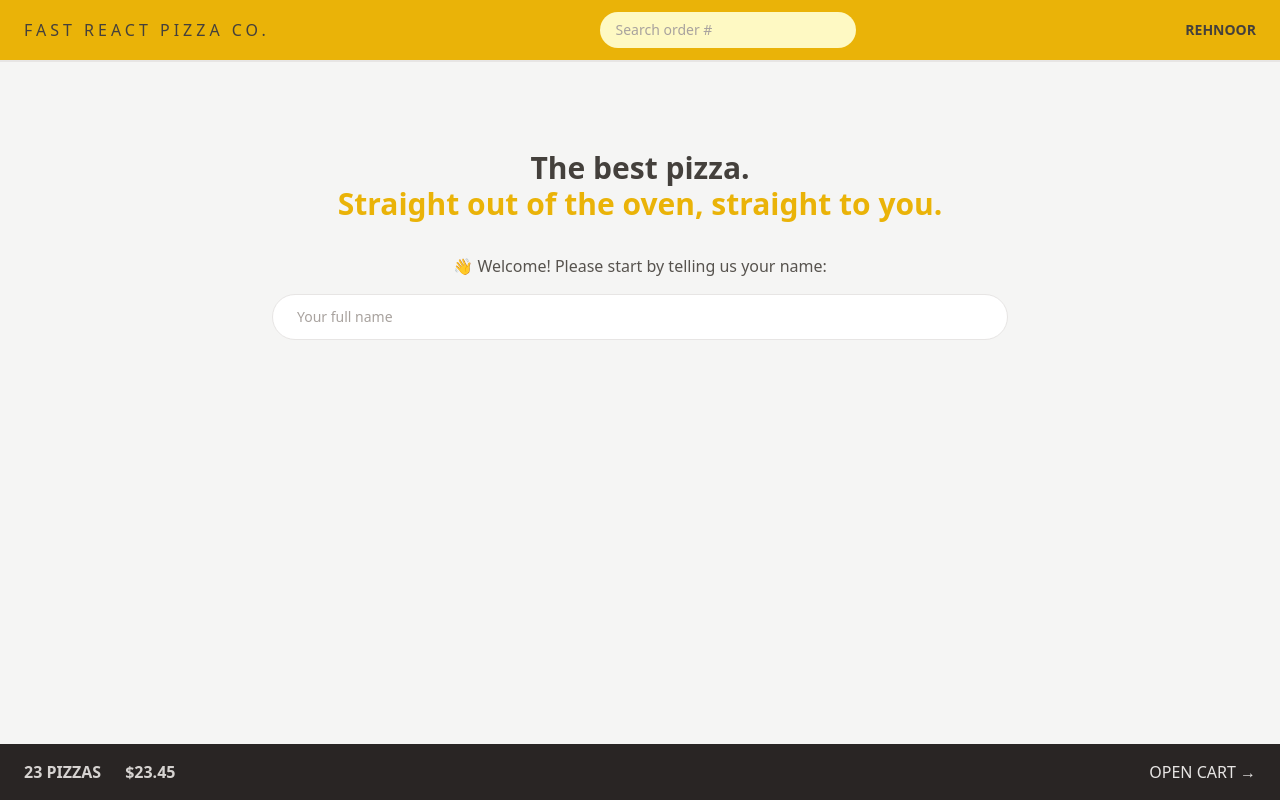
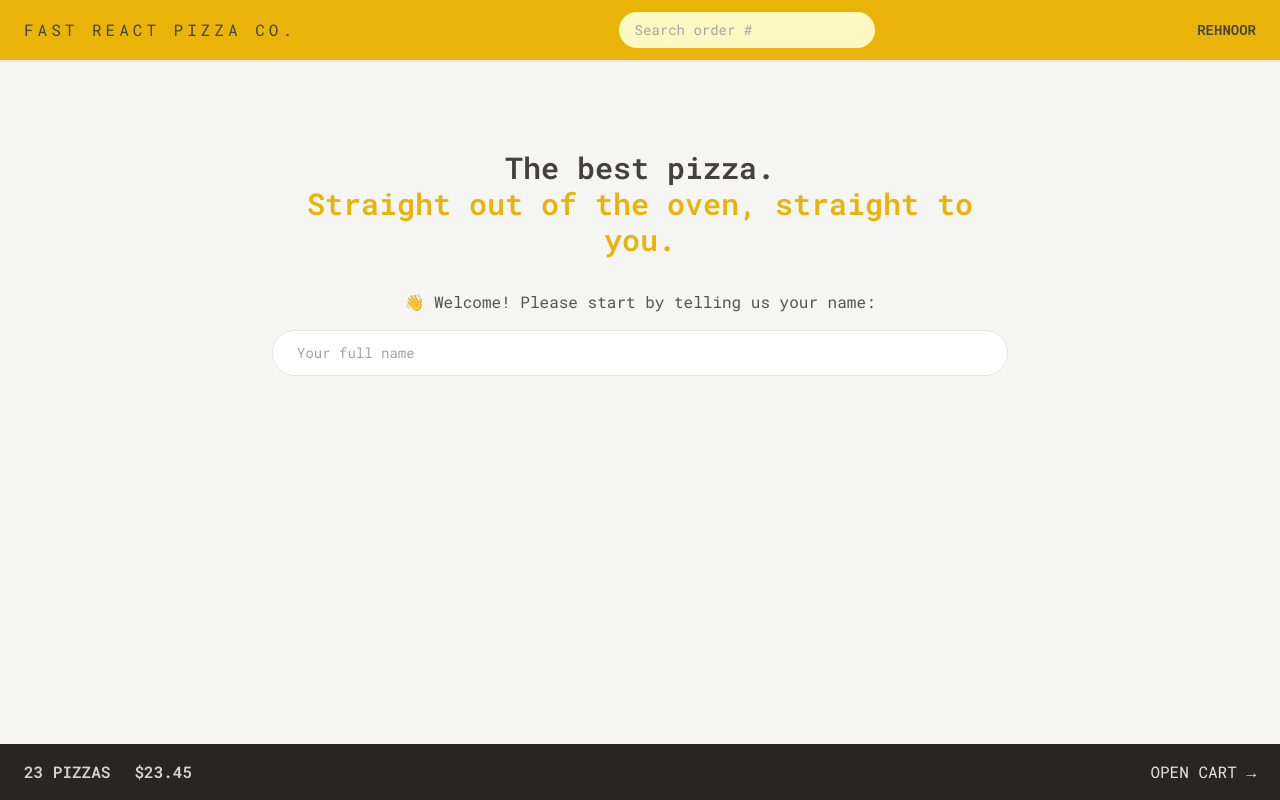
Before and after one commit to Rehnoor-Aulakh/Fast-React-Pizza, a React (Vite) app: page / in a window 1280 px wide. Built offline with nearby package versions, Linux system fonts and the light colour scheme.

Commit message:
Added fonts and custom color themes

```diff
--- a/index.html
+++ b/index.html
@@ -1,12 +1,15 @@
 <!doctype html>
 <html lang="en">
   <head>
+    <link rel="preconnect" href="https://fonts.googleapis.com">
+    <link rel="preconnect" href="https://fonts.gstatic.com" crossorigin>
+    <link href="https://fonts.googleapis.com/css2?family=Roboto+Mono:ital,wght@0,100..700;1,100..700&display=swap" rel="stylesheet">
     <meta charset="UTF-8" />
     <link rel="icon" type="image/svg+xml" href="/vite.svg" />
     <meta name="viewport" content="width=device-width, initial-scale=1.0" />
     <title>Vite + React</title>
   </head>
-  <body class="bg-stone-100 text-stone-700">
+  <body class="bg-stone-100 font-sans text-stone-700">
     <div id="root"></div>
     <script type="module" src="/src/main.jsx"></script>
   </body>
--- a/src/index.css
+++ b/src/index.css
@@ -6,28 +6,10 @@
   .input {
     @apply border-stone-200 w-full rounded-full border px-4 py-2 text-sm transition-all duration-300 placeholder:text-stone-400 focus:outline-none focus:ring focus:ring-yellow-400 md:px-6 md:py-3;
   }
-}
-
-
-/* body {
-  font-family: system-ui, -apple-system, BlinkMacSystemFont, 'Segoe UI', Roboto,
-    Oxygen, Ubuntu, Cantarell, 'Open Sans', 'Helvetica Neue', sans-serif;
-  background-color: #f7f7f7;
-  color: #444;
-}
-
-.layout {
-  display: grid;
-  grid-template-rows: auto 1fr auto;
-  gap: 32px;
-  height: 100dvh;
-} */
-
-/* https://dev.to/afif/i-made-100-css-loaders-for-your-next-project-4eje */
-.loader {
+  .loader {
   width: 45px;
   aspect-ratio: 0.75;
-  --c: no-repeat linear-gradient(#333 0 0);
+  --c: no-repeat linear-gradient(theme(colors.stone.800) 0 0);
   background: var(--c) 0% 50%, var(--c) 50% 50%, var(--c) 100% 50%;
   background-size: 20% 50%;
   animation: loading 1s infinite linear;
@@ -47,3 +29,22 @@
     background-position: 0% 50%, 50% 50%, 100% 100%;
   }
 }
+
+}
+
+
+/* body {
+  font-family: system-ui, -apple-system, BlinkMacSystemFont, 'Segoe UI', Roboto,
+    Oxygen, Ubuntu, Cantarell, 'Open Sans', 'Helvetica Neue', sans-serif;
+  background-color: #f7f7f7;
+  color: #444;
+}
+
+.layout {
+  display: grid;
+  grid-template-rows: auto 1fr auto;
+  gap: 32px;
+  height: 100dvh;
+} */
+
+/* https://dev.to/afif/i-made-100-css-loaders-for-your-next-project-4eje */
--- a/src/ui/Loader.jsx
+++ b/src/ui/Loader.jsx
@@ -1,9 +1,9 @@
-import React from 'react'
+import React from 'react';
 
 export default function Loader() {
   return (
-    <div className='loader'>
-
+    <div className="absolute inset-0 flex items-center justify-center bg-slate-200/20 backdrop-blur-sm">
+      <div className="loader"></div>
     </div>
-  )
+  );
 }
--- a/tailwind.config.js
+++ b/tailwind.config.js
@@ -1,8 +1,16 @@
 /** @type {import('tailwindcss').Config} */
 export default {
-  content: ["./index.html", "./src/**/*.{js,ts,jsx,tsx}"],
+  content: ['./index.html', './src/**/*.{js,ts,jsx,tsx}'],
   theme: {
-    extend: {},
+    extend: {
+      fontFamily: {
+        sans: ['Roboto Mono', 'monospace'],
+      },
+      colors: {},
+      height: {
+        screen: '100dvh',
+      },
+    },
   },
   plugins: [],
 };
```
